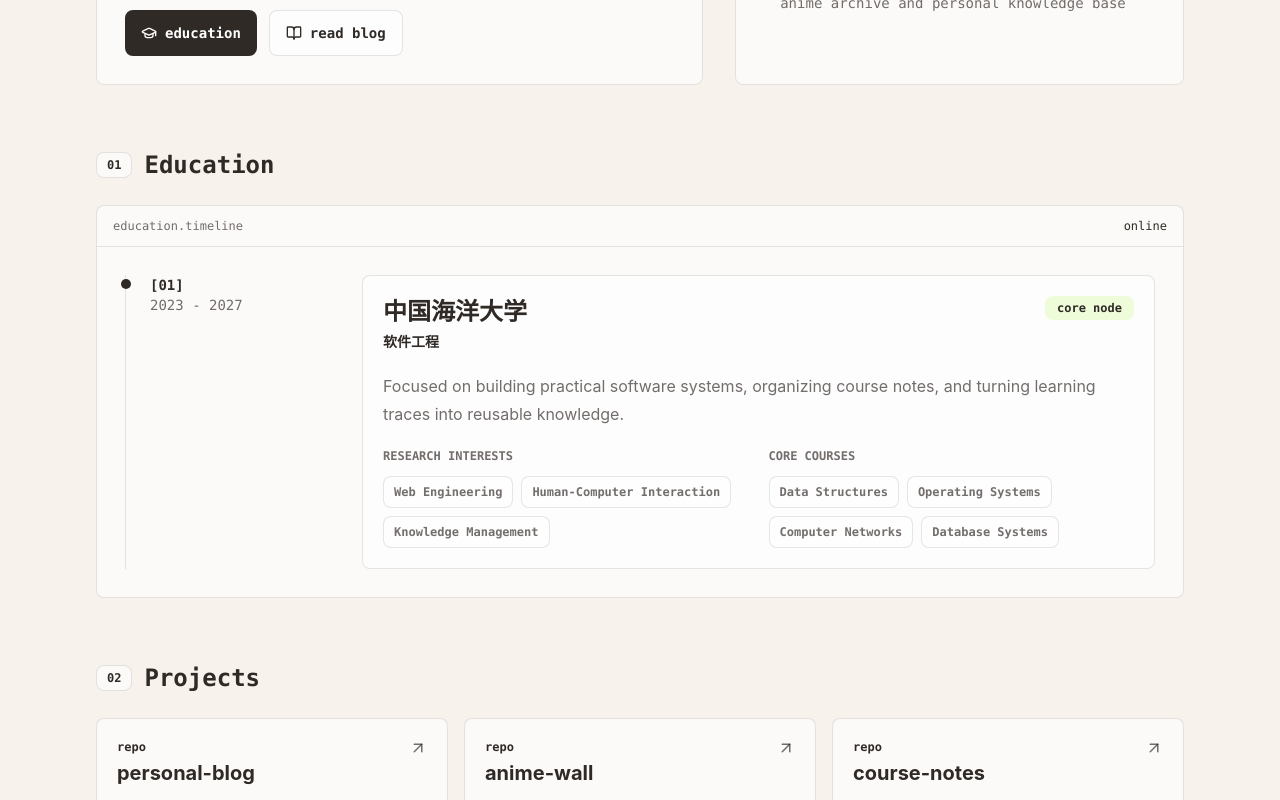
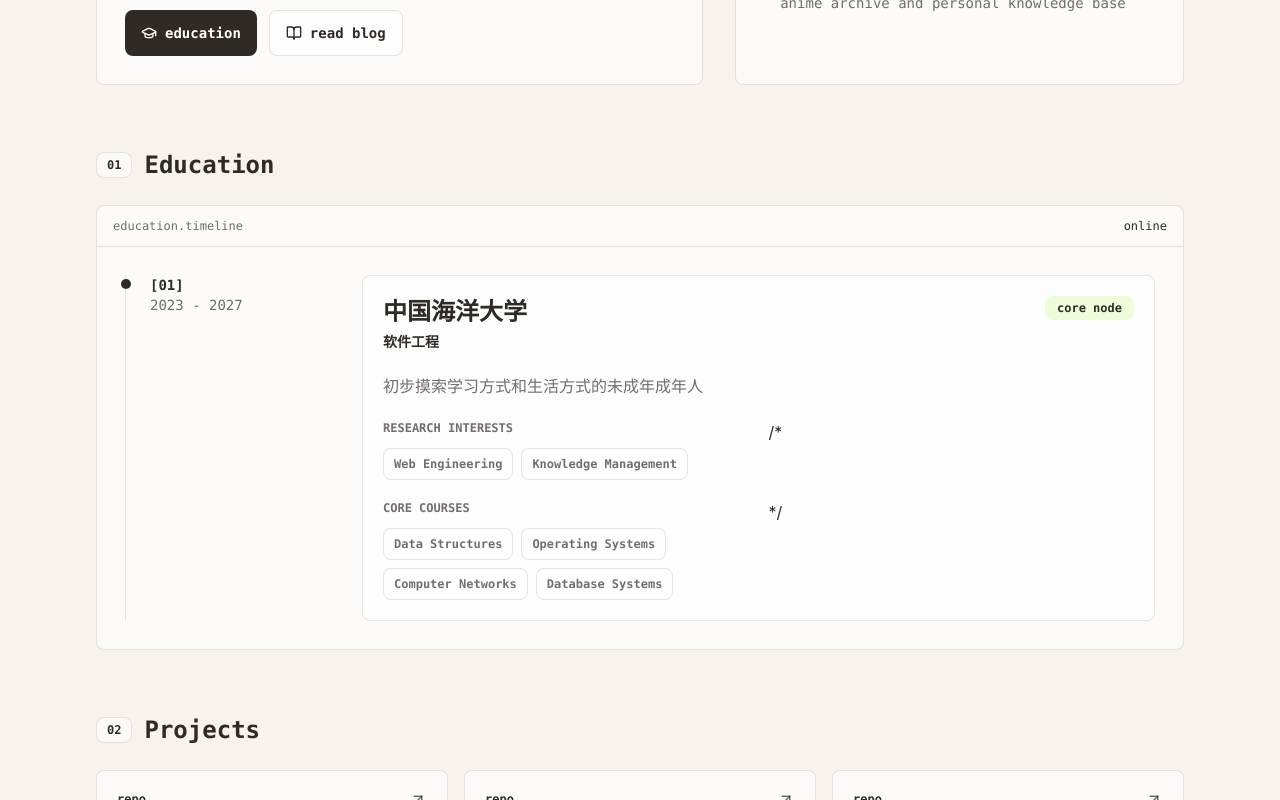
Before and after one commit to ChenFirstIce/blog, a React (Vite) app: page / in a window 1280 px wide. Shown: the part 466-1266 px from the top of the page. Built offline with nearby package versions, Linux system fonts and the light colour scheme.

Commit message:
修复友链bug

```diff
--- a/src/content/site.ts
+++ b/src/content/site.ts
@@ -22,10 +22,10 @@
     school: '中国海洋大学',
     major: '软件工程',
     period: '2023 - 2027',
-    interests: ['Web Engineering', 'Human-Computer Interaction', 'Knowledge Management'],
+    interests: ['Web Engineering', 'Knowledge Management'],
     courses: ['Data Structures', 'Operating Systems', 'Computer Networks', 'Database Systems'],
     summary:
-      'Focused on building practical software systems, organizing course notes, and turning learning traces into reusable knowledge.',
+      '初步摸索学习方式和生活方式的未成年成年人',
   },
 ];
 
--- a/src/pages/Home.tsx
+++ b/src/pages/Home.tsx
@@ -125,6 +125,7 @@
                     ))}
                   </div>
                 </div>
+                /*
                 <div>
                   <p className="mb-3 font-mono text-xs font-bold uppercase text-[var(--color-muted)]">core courses</p>
                   <div className="flex flex-wrap gap-2">
@@ -133,6 +134,7 @@
                     ))}
                   </div>
                 </div>
+                */
               </div>
             </div>
           </article>
```
